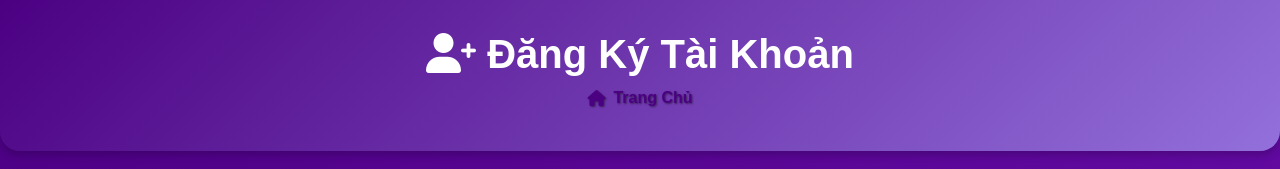
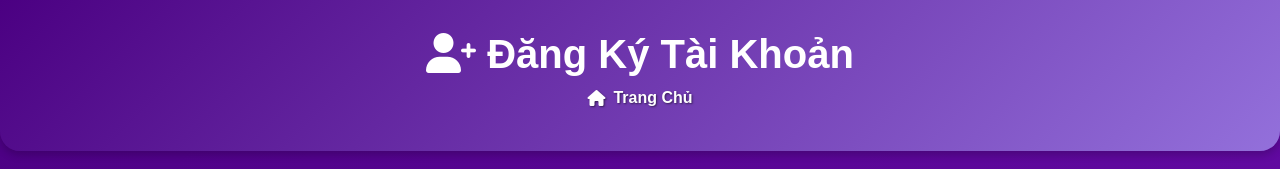
Before and after one commit to HCMUE-GBao/5101104006.github.io, a plain HTML site: page signup.html in a window 1280 px wide. Shown: the top 169 px of the page. Drawn offline with Linux system fonts and the light colour scheme.

Commit message:
Update styles.css

```diff
--- a/styles.css
+++ b/styles.css
@@ -56,13 +56,6 @@ main {
     align-items: center;
     gap: 0.5rem;
 }
-.btn-link {
-    background: none;
-    color: #FFFFFF;  /* Thay đổi thành trắng để sáng hơn và dễ thấy trên nền gradient tím */
-    text-decoration: none;
-    font-weight: bold;  /* Giữ chữ đậm để rõ ràng */
-    text-shadow: 1px 1px 2px rgba(0, 0, 0, 0.5);  /* Bóng chữ đậm hơn (tăng alpha từ 0.3 lên 0.5) để nổi bật hơn */
-}
 .btn:hover { transform: scale(1.05); box-shadow: 0 4px 8px rgba(75, 0, 130, 0.5); animation: pulse 0.5s; }
 @keyframes pulse { 0% { box-shadow: 0 0 0 0 rgba(75, 0, 130, 0.7); } 70% { box-shadow: 0 0 0 10px rgba(75, 0, 130, 0); } 100% { box-shadow: 0 0 0 0 rgba(75, 0, 130, 0); } }
 .btn-primary { background: linear-gradient(45deg, #4B0082, #6A0DAD); }
@@ -70,7 +63,13 @@ main {
 .btn-success { background: linear-gradient(45deg, #4CAF50, #388E3C); }
 .btn-danger { background: linear-gradient(45deg, #F44336, #D32F2F); }
 .btn-info { background: linear-gradient(45deg, #00BCD4, #0097A7); }
-.btn-link { background: none; color: #4B0082; text-decoration: none; }
+.btn-link {
+    background: none;
+    color: #FFFFFF;
+    text-decoration: none;
+    font-weight: bold;
+    text-shadow: 1px 1px 2px rgba(0, 0, 0, 0.5);
+}
 
 /* Auth Form */
 #auth-form input, #signup-form input {
```
